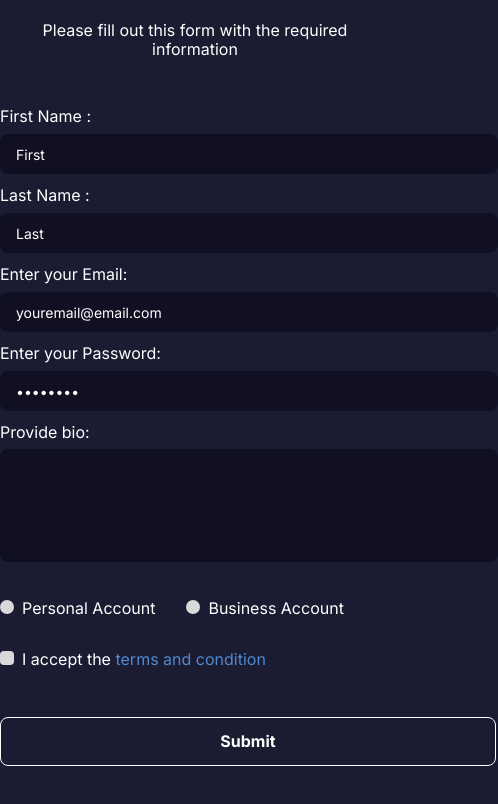
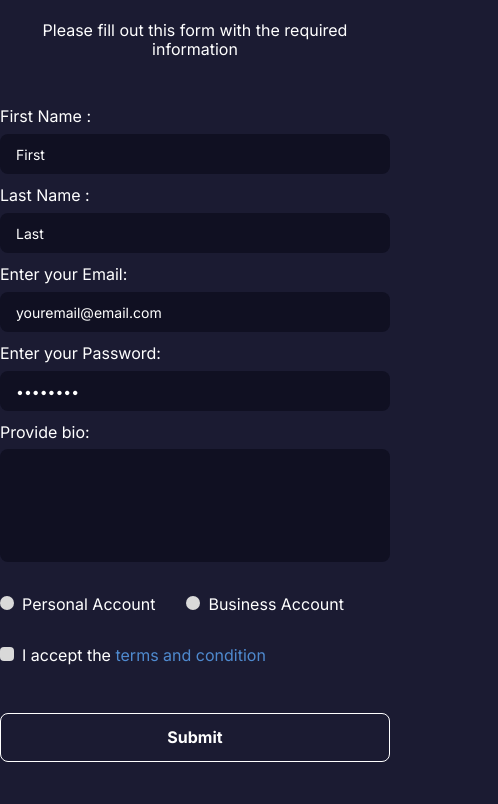
Before and after one commit to irsyadfauzan/challenge-kecil2, a plain HTML site: page index.html in a window 390 px wide. Shown: the part 120-924 px from the top of the page, 498 px wide, since content can reach past the window. Drawn offline with nearby package versions, Linux system fonts and the light colour scheme.

Commit message:
responsive web design

```diff
--- a/index.html
+++ b/index.html
@@ -3,7 +3,7 @@
     <head>
         <title>Registration Form</title>
         <meta charset="utf-8">
-        <meta name="viewport" content="width=device-width intial-scale=0">
+        <meta name="viewport" content="width=device-width, intial-scale=1">
         <link rel="stylesheet" href="style.css">
         <link rel="preconnect" href="https://fonts.googleapis.com">
         <link rel="preconnect" href="https://fonts.gstatic.com" crossorigin>
@@ -11,42 +11,49 @@
         <script src="http://code.jquery.com/jquery-2.1.0.min.js"></script>
     </head>
     <body>
+        <div class="container">
+            <div class="wrapper">
                 <h1>Registration Form</h1>
                 <h2 style="margin-bottom:48px">Please fill out this form with the required information</h2>
                 <!-- Fill outs -->
-        <div class="center">
                 <form action="https://register-demo.freecodecamp.org">
                     <label for="fname">First Name :</label>
+                    <div class="flexbox">
                         <input type="text" id="fname" name="fname" value="First" style="margin-bottom:12px" required>
-
+                    </div>
 
                     <label for="lname">Last Name :</label>
+                    <div class="flexbox">
                         <input type="text" id="lname" name="lname" value="Last" style="margin-bottom:12px" required>
-
+                    </div>
 
                     <label for="email">Enter your Email:</label>
+                    <div class="flexbox">
                         <input type="email" id="email" name="email" value="youremail@email.com" style="margin-bottom:12px" required>
-
+                    </div>
 
                     <label for="pwd">Enter your Password:</label>
+                    <div class="flexbox">
                         <input type="password" id="pwd" name="pwd" value="password" style="margin-bottom:12px" required>
-
+                    </div>
                     <label for="bio">Provide bio:</label>
+                    <div class="flexbox">
                         <textarea rows="50" cols="50" id="bio" value="your bio" name="bio" required></textarea>
-
+                    </div>
                     <!-- Buttons -->
 
                     <input type="radio" id="r1" name="radio">
-                <label for="r1">Personal Account</label>
+                    <label for="r1">Personal&nbspAccount</label>
                     <span class="space"></span>
                     <input type="radio" id="r2" name="radio">
-                <label for="r2">Business Account</label>
+                    <label for="r2">Business&nbspAccount</label>
                     <br>
                     <input type="checkbox" name="c1" id="c1" required><label for="c1">I accept the <a href="terms.html" target="_blank">terms and condition</a></label>
 
                     <input type="submit" value="Submit" class="submitform">
                 </form>
+                <div class="bottom"></div>
             </div>
-        <div class="bottom"></div>
+        </div>
     </body>
 </html>
--- a/style.css
+++ b/style.css
@@ -5,6 +5,20 @@ html {
 body {
     background-color: #1B1B32;
     margin:auto;
+    justify-content: center;
+}
+
+.formi {
+
+}
+
+.flexbox {
+  display:flex;
+}
+
+.wrapper {
+  max-width:498px;
+  margin:auto;
 }
 
 h1 {
@@ -58,17 +72,10 @@ span {
     color:#4F8ACF;
 }
 
-.center {
-    max-width:498px;
-    margin:auto;
-}
-
-
 input[type=text] {
-    width: 466px;
+    width:94%;
     padding:12px 16px 11px 16px;
     margin: 8px 0;
-    display: inline-block;
     border-radius: 8px;
     background-color:#101022;
     border:none;
@@ -81,7 +88,7 @@ input[type=text] {
 }
 
 input[type=password] {
-  width: 466px;
+  width: 94%;
   padding:12px 16px 11px 16px;
   margin: 8px 0;
   display: inline-block;
@@ -97,7 +104,7 @@ input[type=password] {
 }
 
 input[type=email] {
-  width: 466px;
+  width: 94%;
   padding:12px 16px 11px 16px;
   margin: 8px 0;
   display: inline-block;
@@ -123,7 +130,7 @@ label {
 
 #bio{
     height:90px;
-    width: 466px;
+    width: 94%;
     padding:12px 16px 11px 16px;
     background:#101022;
     border-radius:8px;
@@ -197,7 +204,7 @@ input[type=checkbox]:checked + label:before{
   border: 1px solid #FFFFFF;
   border-radius: 8px;
   background-color:transparent;
-  min-width: 496px;
+  width:100%;
   line-height: 45px;
   text-align:center;
   text-decoration:none;
```
Lines whose indentation alone changed are shown as unchanged.
